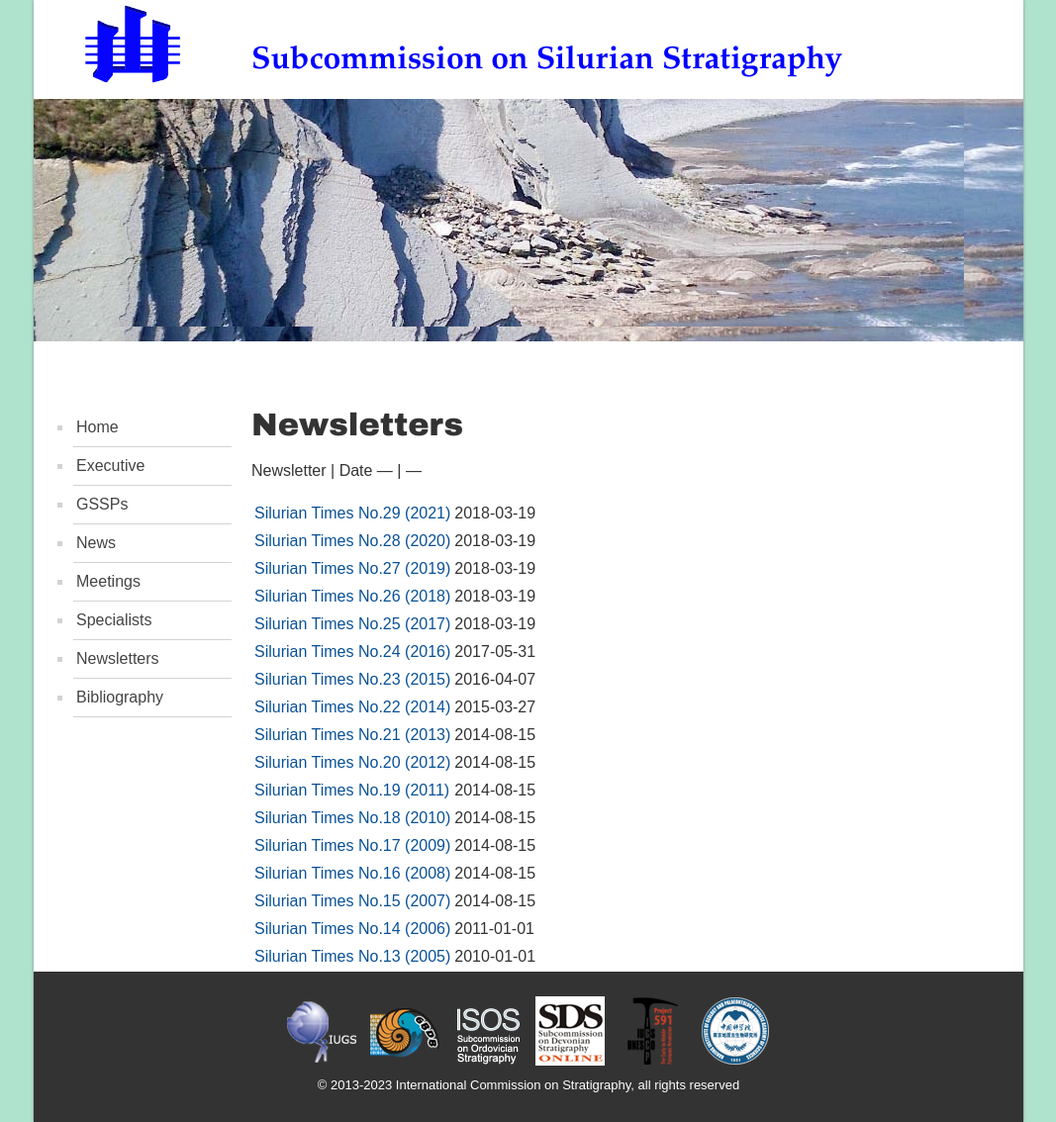
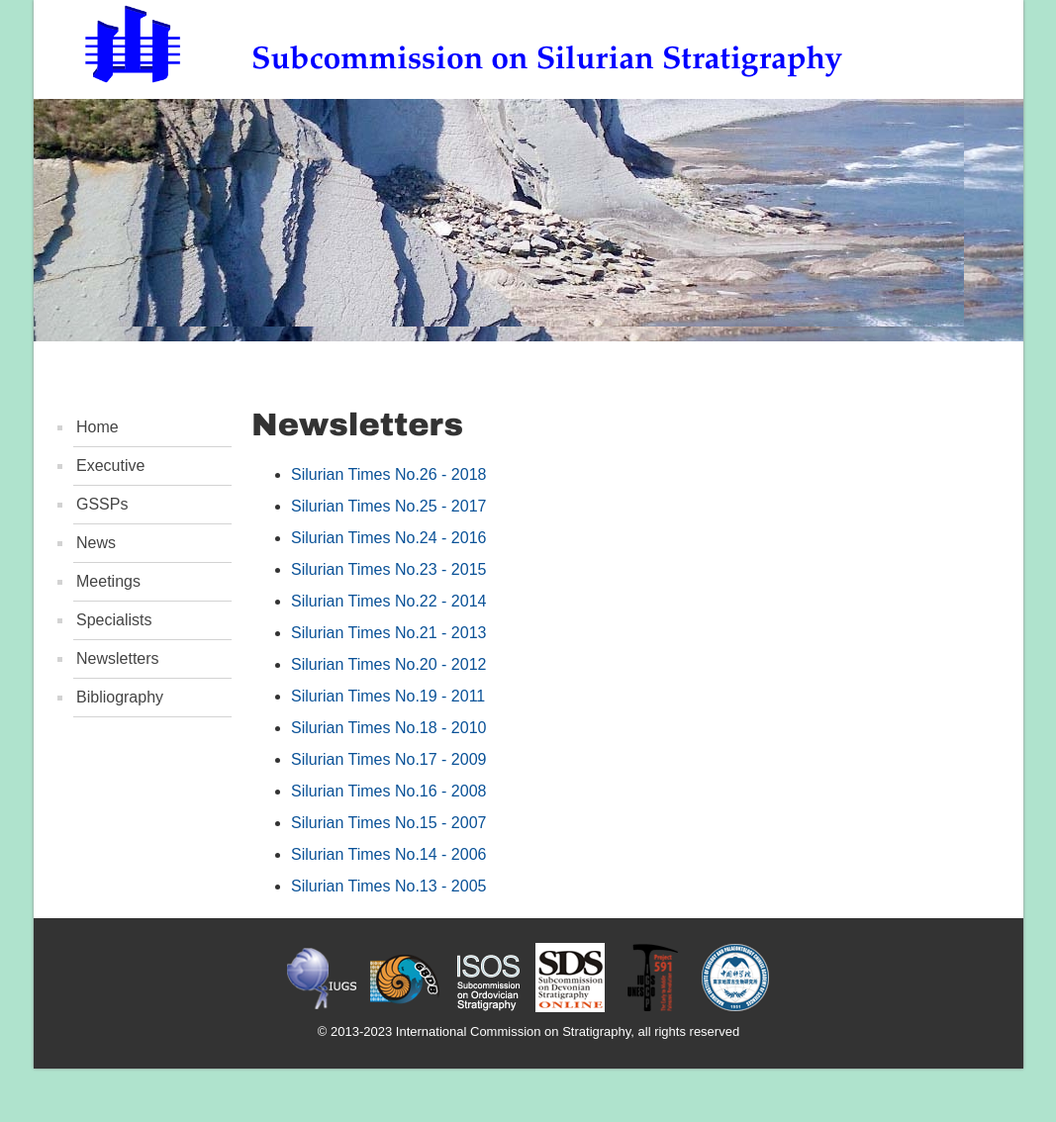
Before and after one commit to i-c-stratigraphy/subcommission-silurian, a Jekyll site: the page built from pages/newsletters.md, in a window 1280 px wide. Shown: the whole page at 99% size, without its empty margins (106-1173 px from the left). Built offline with Jekyll 4.4.1, drawn with Linux system fonts in a browser that asks for light colours; after the commit the page ends 1080 px from its top, so only the background shows below that.

Commit message:
Silurian Times 26

```diff
--- a/pages/newsletters.md
+++ b/pages/newsletters.md
@@ -5,23 +5,22 @@ permalink: /newsletters
 ---
 # Newsletters
 
-Newsletter | Date
---- | ---
-
-[Silurian Times No.29 (2021)](files/SilurianTimes29.pdf) | 2018-03-19
-[Silurian Times No.28 (2020)](files/SilurianTimes28.pdf) | 2018-03-19
-[Silurian Times No.27 (2019)](files/SilurianTimes27.pdf) | 2018-03-19
-[Silurian Times No.26 (2018)](files/SilurianTimes26.pdf) | 2018-03-19
-[Silurian Times No.25 (2017)](files/SilurianTimes25.pdf) | 2018-03-19
-[Silurian Times No.24 (2016)](files/SilurianTimes24.pdf) | 2017-05-31
-[Silurian Times No.23 (2015)](files/SilurianTimes23.pdf) | 2016-04-07
-[Silurian Times No.22 (2014)](files/SilurianTimes22.pdf) | 2015-03-27
-[Silurian Times No.21 (2013)](files/SilurianTimes21.pdf) | 2014-08-15
-[Silurian Times No.20 (2012)](files/SilurianTimes20.pdf) | 2014-08-15
-[Silurian Times No.19 (2011)](files/SilurianTimes19.pdf) | 2014-08-15
-[Silurian Times No.18 (2010)](files/SilurianTimes18.pdf) | 2014-08-15
-[Silurian Times No.17 (2009)](files/SilurianTimes17.pdf) | 2014-08-15
-[Silurian Times No.16 (2008)](files/SilurianTimes16.pdf) | 2014-08-15
-[Silurian Times No.15 (2007)](files/SilurianTimes15.pdf) | 2014-08-15
-[Silurian Times No.14 (2006)](files/SilurianTimes14.pdf) | 2011-01-01
-[Silurian Times No.13 (2005)](files/SilurianTimes13.pdf) | 2010-01-01
+<!--
+* [Silurian Times No.29 - 2021](files/SilurianTimes29.pdf)
+* [Silurian Times No.28 - 2020](files/SilurianTimes28.pdf)
+* [Silurian Times No.27 - 2019](files/SilurianTimes27.pdf)
+-->
+* [Silurian Times No.26 - 2018](files/SilurianTimes26.pdf)
+* [Silurian Times No.25 - 2017](files/SilurianTimes25.pdf)
+* [Silurian Times No.24 - 2016](files/SilurianTimes24.pdf)
+* [Silurian Times No.23 - 2015](files/SilurianTimes23.pdf)
+* [Silurian Times No.22 - 2014](files/SilurianTimes22.pdf)
+* [Silurian Times No.21 - 2013](files/SilurianTimes21.pdf)
+* [Silurian Times No.20 - 2012](files/SilurianTimes20.pdf)
+* [Silurian Times No.19 - 2011](files/SilurianTimes19.pdf)
+* [Silurian Times No.18 - 2010](files/SilurianTimes18.pdf)
+* [Silurian Times No.17 - 2009](files/SilurianTimes17.pdf)
+* [Silurian Times No.16 - 2008](files/SilurianTimes16.pdf)
+* [Silurian Times No.15 - 2007](files/SilurianTimes15.pdf)
+* [Silurian Times No.14 - 2006](files/SilurianTimes14.pdf)
+* [Silurian Times No.13 - 2005](files/SilurianTimes13.pdf)
```
Also changed, not shown: 3 other files.
